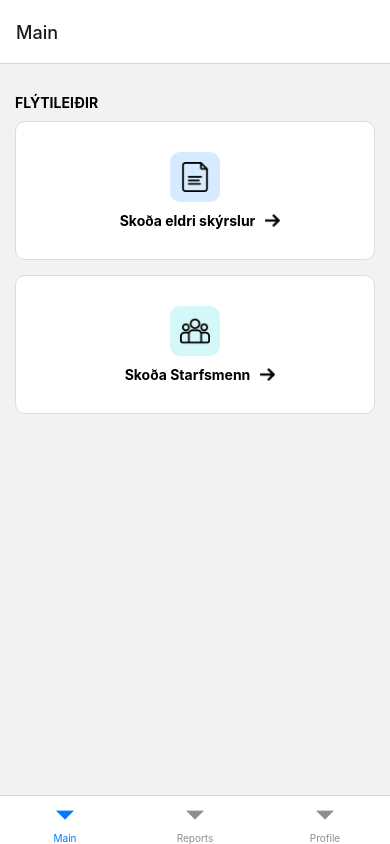
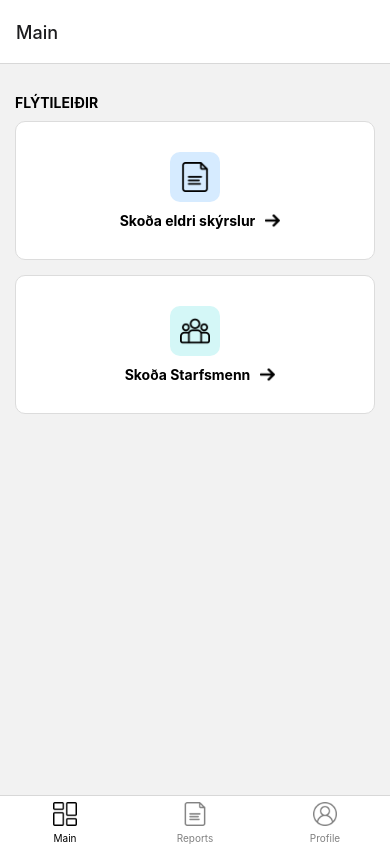
Before and after one commit to astaduna/HuginnCare, a React Native app in the folder huginn-care/: screen / in a window 390 px wide. Built offline with nearby package versions, Linux system fonts and the light colour scheme.

Commit message:
add icons to navbar

```diff
--- a/huginn-care/src/routes/index.js
+++ b/huginn-care/src/routes/index.js
@@ -1,8 +1,8 @@
 import React from 'react';
+import { Image } from 'react-native';
 import { NavigationContainer } from '@react-navigation/native';
-import { createStackNavigator } from '@react-navigation/stack';
 import { createBottomTabNavigator } from '@react-navigation/bottom-tabs';
-const Stack = createStackNavigator();
+
 const Tab = createBottomTabNavigator();
 
 import Main from '../views/Main';
@@ -11,7 +11,27 @@ import Profile from '../views/Profile';
 
 const Routes = () => (
   <NavigationContainer>
-      <Tab.Navigator initialRouteName="Main">
+    <Tab.Navigator
+      initialRouteName="Main"
+      screenOptions={({ route }) => ({
+        tabBarIcon: ({ focused, color, size }) => {
+          let iconSource;
+
+          if (route.name === 'Main') {
+            iconSource = require('../resources/dashboard.png');
+          } else if (route.name === 'Reports') {
+            iconSource = require('../resources/file.png');
+          } else if (route.name === 'Profile') {
+            iconSource = require('../resources/user.png');
+          }
+          return <Image source={iconSource} style={{ width: 24, height: 24, tintColor: color }} />;
+        },
+      })}
+      tabBarOptions={{
+        activeTintColor: 'black',
+        inactiveTintColor: 'gray',
+      }}
+    >
       <Tab.Screen name="Main" component={Main} />
       <Tab.Screen name="Reports" component={Reports} />
       <Tab.Screen name="Profile" component={Profile} />
```
Also changed, not shown: huginn-care/src/components/Navbar/index.js (deleted), 1 other file (tests, documents, lock files or other folders). Lines whose indentation alone changed are shown as unchanged.
